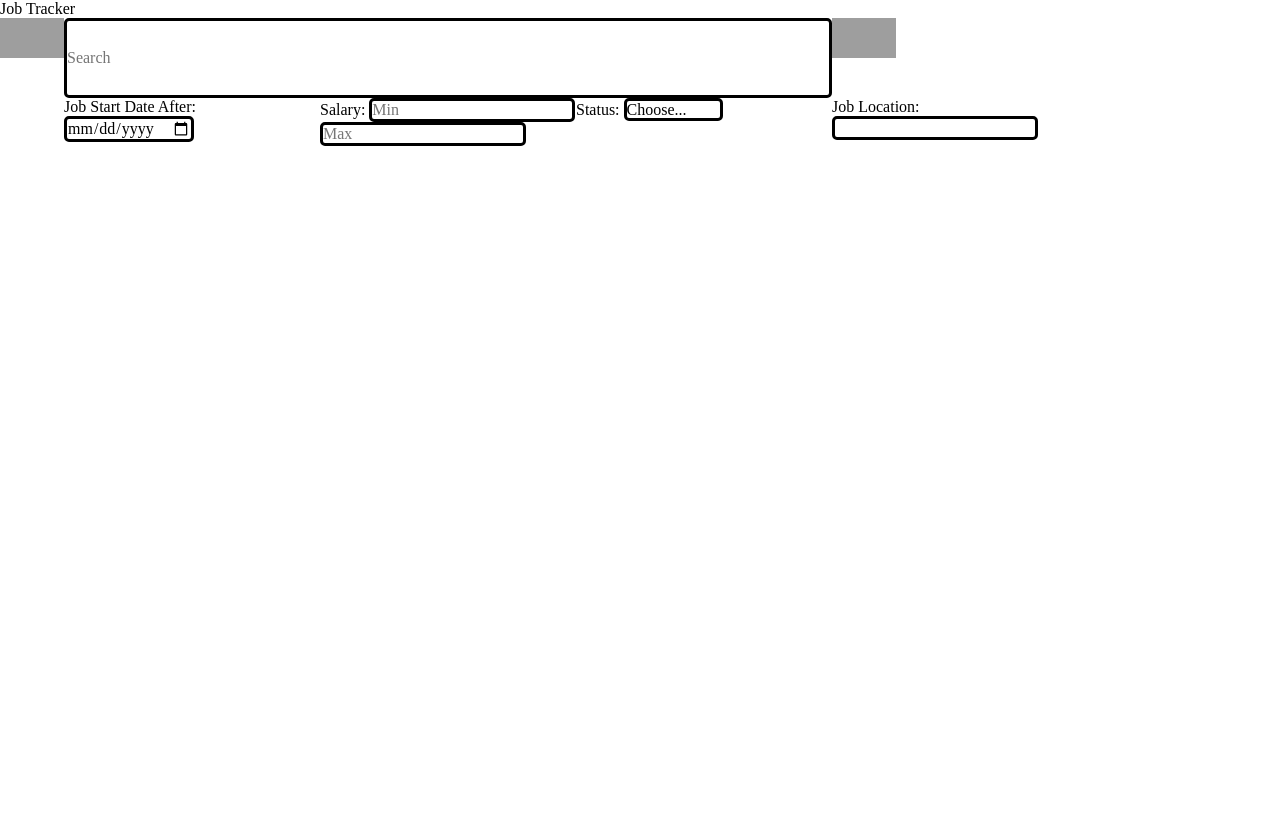
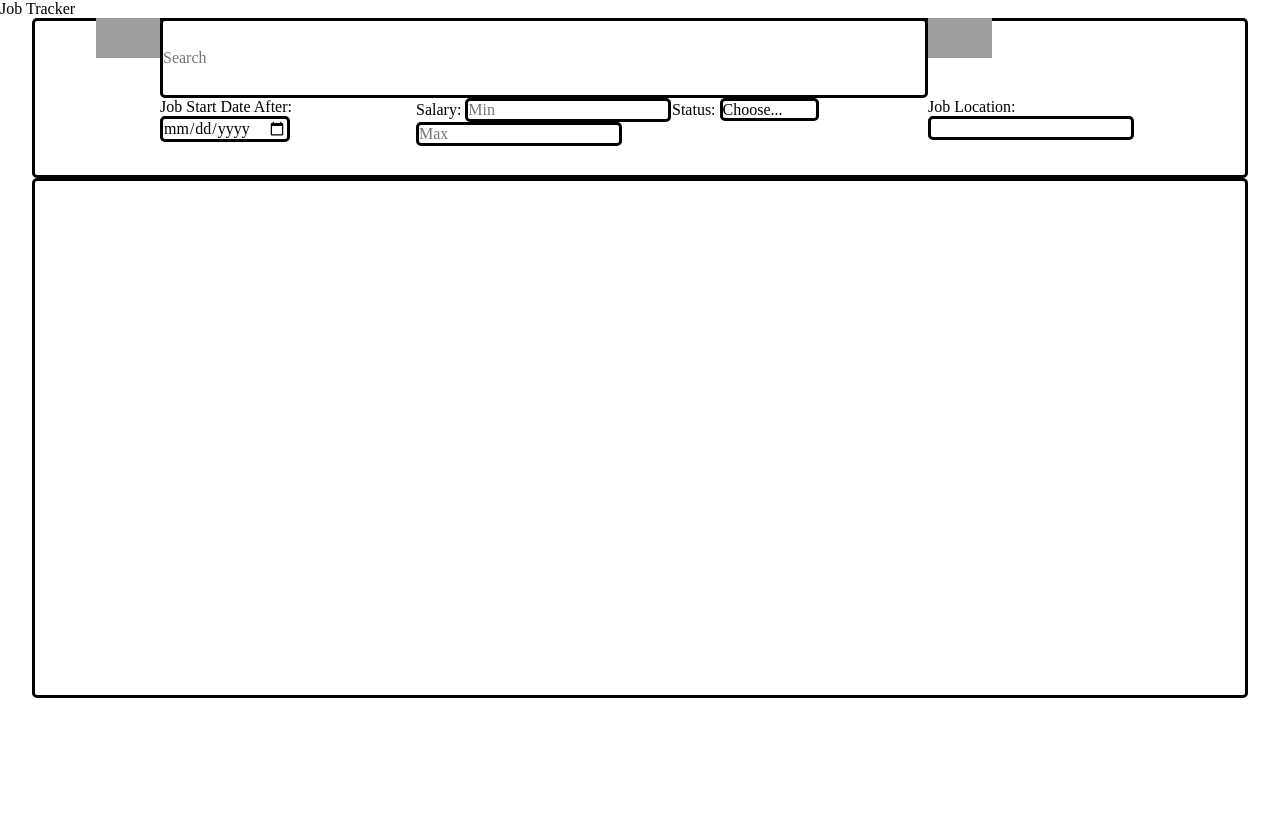
Before and after one commit to karthik-vig/job-application-tracker, a Flask app: page / in a window 1280 px wide. Run offline with Flask 2, Linux system fonts and the light colour scheme; data that the repository does not hold is empty; grey boxes are pictures that could not be loaded.

Commit message:
added css formatting for jobentrypanel area

```diff
--- a/flaskr/static/style.css
+++ b/flaskr/static/style.css
@@ -8,11 +8,15 @@ body {
     width: 100vw;
 }
 
-.jobEntryPanelItem{
+.jobEntryPanelItemContainer{
+   /* display: grid;
+    grid-template-columns: [col1] 85vw [endCol];
+    grid-template-rows: [row1] 65vh [endRow]; */
     grid-column-start: col1;
     grid-column-end: endCol;
     grid-row-start: row2;
     grid-row-end: endRow;
+    overflow-y: scroll;
 }
 
 .searchFilterInputItem{
@@ -24,8 +28,9 @@ body {
 
 .bodyContainer{
     display: grid;
-    grid-template-columns: [col1] 100vw [endCol];
-    grid-template-rows: [row1] 20vh [row2] 80vh [endRow];
+    grid-template-columns: [col1] 95vw [endCol];
+    grid-template-rows: [row1] 20vh [row2] 65vh [endRow];
+    justify-content: center;
 }
 
 .commonBorder {
@@ -40,9 +45,13 @@ body {
 }
 
 .jobEntryPanel {
-
+    display: block;
     height: 10vh;
     width: 50vw;
+    margin-top: 2vh;
+    margin-bottom: 2vh;
+    margin-left: 20vw;
+    margin-right: 20vw;
 }
 
 .addButton{
@@ -113,4 +122,6 @@ body {
     display: grid;
     grid-template-columns: [col1] 5vw [col2] 80vw [endCol];
     grid-template-rows: [row1] 10vh [row2] 10vh [endRow];
+    place-content: center;
+    justify-content: center;
 }
--- a/flaskr/templates/index.html
+++ b/flaskr/templates/index.html
@@ -13,7 +13,7 @@
             </a>
         </section>
         -->
-        <div class="searchFilterInputContainer searchFilterInputItem">
+        <div class="commonBorder searchFilterInputContainer searchFilterInputItem">
             <section class="addButton">
                 <form method="get">
                     <input type="image" src="{{url_for('static', filename='add.svg')}}" formaction="/addJobInfo" class="buttonDim">
@@ -52,10 +52,10 @@
                 </fieldset>
             </form>
         </div>
-        <div class="jobEntryPanelItem">
+        <ul class="commonBorder jobEntryPanelItemContainer">
             {% if jobInfoList %}
                 {% for jobInfo in jobInfoList %}
-                    <section class="commonBorder jobEntryPanel">
+                    <li class="commonBorder jobEntryPanel">
                         <p>Job: {{jobInfo["job"]}}</p>
                         <p>Company: {{jobInfo["company"]}}</p>
                         <p>Salary: {{jobInfo["salary"]}}</p>
@@ -77,9 +77,10 @@
                             <input type="image" src="{{url_for('static', filename='see.svg')}}" formaction="/seeJobInfo" class="buttonDim">
                             <input type="image" src="{{url_for('static', filename='delete.svg')}}" formaction="/redirectDeleteEntry" class="buttonDim">
                         </form>
-                    </section>
+                    </li>
+                    <br/>
                 {% endfor%}
             {% endif %}
-        </div>
+            </ul>
     </body>
 </html>
```
